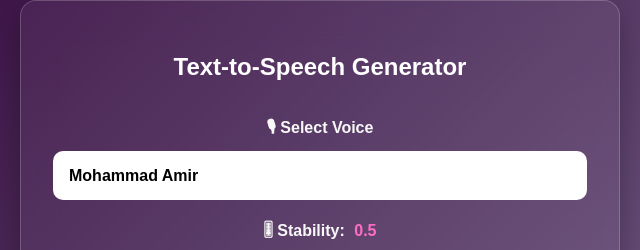
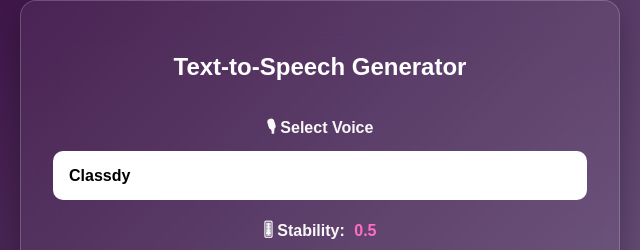
Before and after one commit to abix-api/abix-api-11lab, a plain HTML site: page index.html in a window 1280 px wide. Shown: the top 250 px of the page, 320-960 px from the left. Drawn offline with Linux system fonts and the light colour scheme.

Commit message:
Update index.html

```diff
--- a/index.html
+++ b/index.html
@@ -14,7 +14,7 @@
 
     <label for="voiceSelect">🎙 Select Voice</label>
     <select id="voiceSelect">
-      <option value="NQzEPJuwG7meTvwoIjWt" selected>Mohammad Amir</option>
+      <option value="56AoDkrOh6qfVPDXZ7Pt" selected> Classdy</option>
         <option value="kLuXkg0zRFuSas1JFmMT">Sohaib Jasra</option>
    <option value="kPzsL2i3teMYv0FxEYQ6">Brittney - Social Media Voice</option>
    <option value="9F4C8ztpNUmXkdDDbz3J">Dan Dan</option>
```
